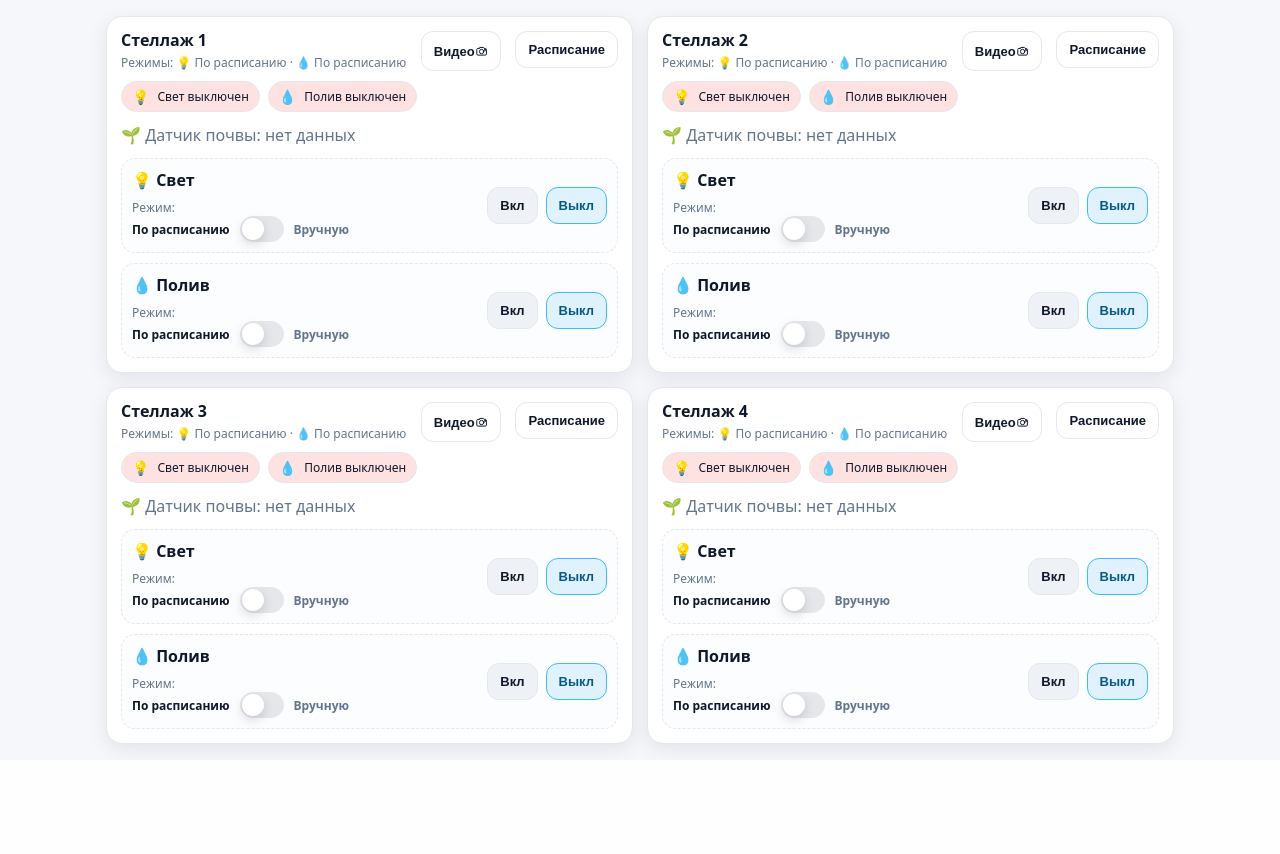
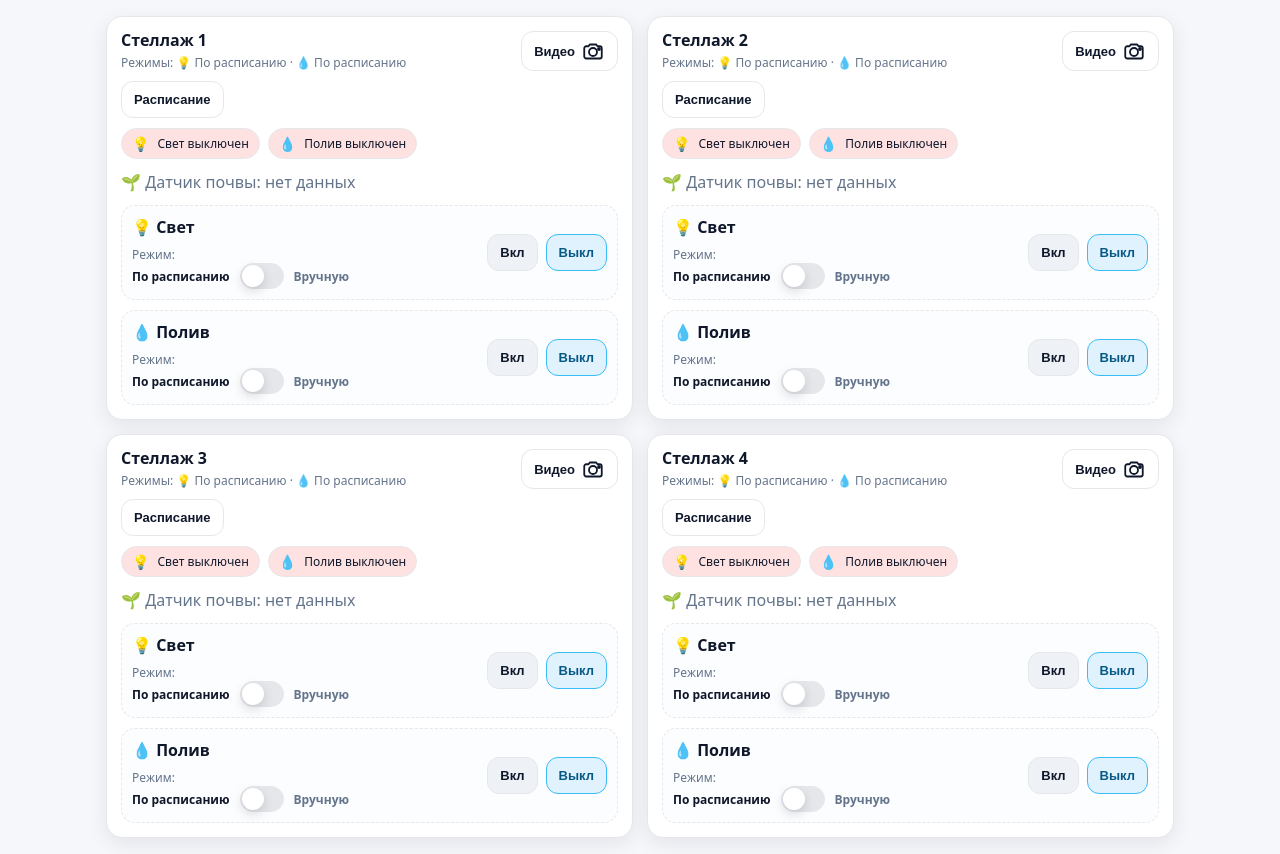
Before and after one commit to fedalal/KisaMore, a FastAPI app: page / in a window 1280 px wide. Shown: the part 76-930 px from the top of the page. Before the commit the page ends 833 px from the top, so only its background shows below. Run offline with FastAPI, Linux system fonts and the light colour scheme; data comes from the database, SQL or seed files in the repository; data that the repository does not hold is empty.

Commit message:
change v8 icon to view camera button

```diff
--- a/app/static/styles.css
+++ b/app/static/styles.css
@@ -60,19 +60,25 @@ body{margin:0;background:var(--bg);color:var(--text);font-family:system-ui,-appl
 }
 
 .btn--eye{
-  width:80px;
+  width:auto;
+  min-width:92px;
   height:40px;
-  padding:0;
+  padding:0 10px;
   display:inline-flex;
   align-items:center;
   justify-content:center;
+  gap:6px;
   border-radius:14px;
+  font-weight:700;
+  white-space:nowrap;
 }
 
 .cameraIcon{
-  width:36px;
-  height:36px;
+  width:24px;
+  height:24px;
+  min-width:24px;
   display:block;
+  flex-shrink:0;
 }
 
 .cameraIcon path,
```
